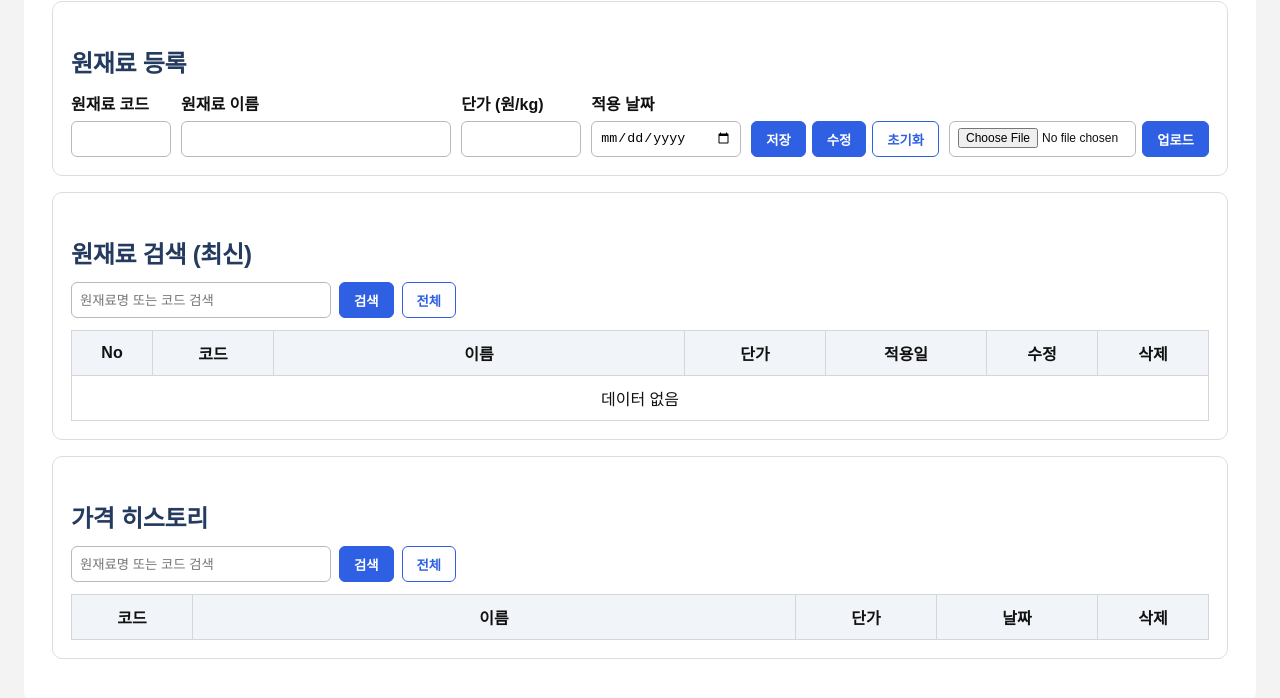
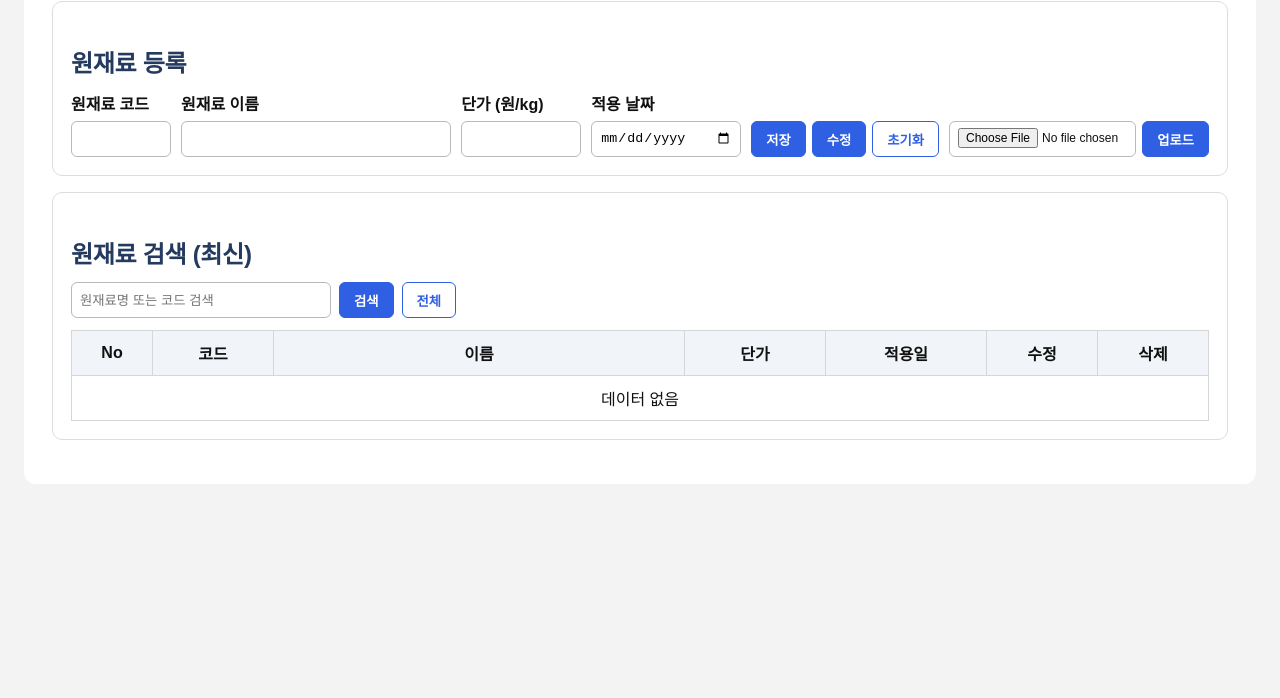
Before and after one commit to mspark1224-sketch/cost-calculator, a plain HTML site: page index.html in a window 1280 px wide. Shown: the part 316-1014 px from the top of the page. After the commit the page ends 824 px from the top, so only its background shows below. Drawn offline with Linux system fonts and the light colour scheme.

Commit message:
Update index.html

```diff
--- a/index.html
+++ b/index.html
@@ -100,7 +100,7 @@
       </div>
 
       <!-- 가격 히스토리 -->
-      <div class="card db-history-card">
+      <div class="card db-history-card" id="priceHistoryCard" style="display:none;">
         <h3 class="section-title">가격 히스토리</h3>
 
         <div class="search-row history-search-row">
```
